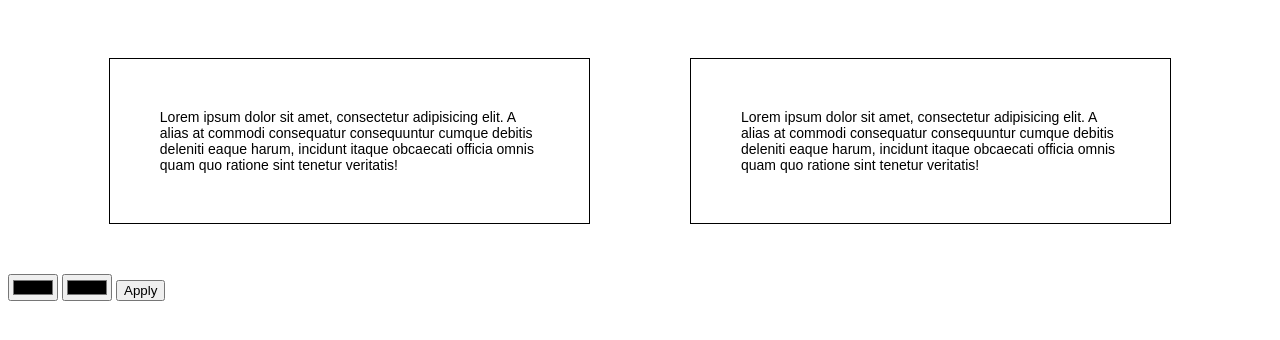
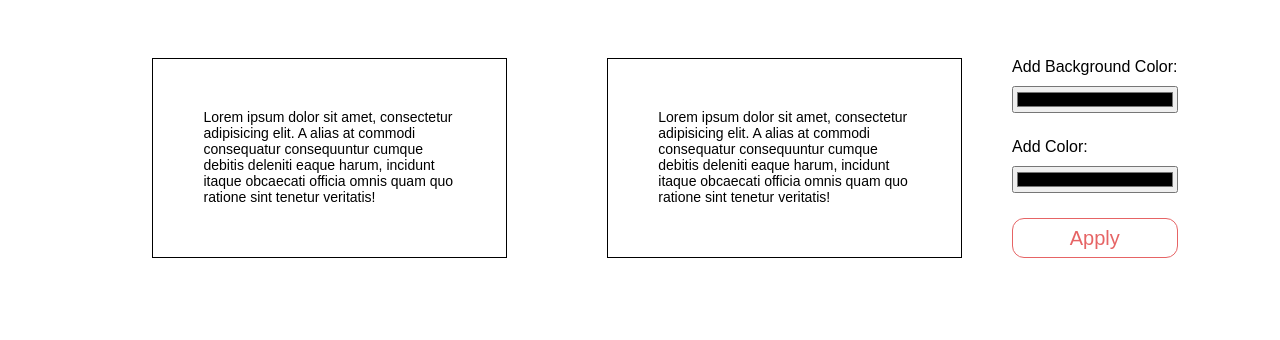
Before and after one commit to elidamaruqyan/aca-homeworks, a plain HTML site: page homework17/changeParColor/index.html in a window 1280 px wide. Drawn offline with Linux system fonts and the light colour scheme.

Commit message:
updated version

```diff
--- a/homework17/changeParColor/index.html
+++ b/homework17/changeParColor/index.html
@@ -18,13 +18,19 @@
         debitis
         deleniti eaque harum, incidunt itaque obcaecati officia omnis quam quo ratione sint tenetur veritatis!
     </div>
-</div>
-<div class="color-controler">
-    <input name="color-picker" type="color" id="bg-color-picker"/>
 
-    <input name="color-picker" type="color" id="color-picker"/>
+    <div class="color-controller">
+        <label for="bg-color-picker">
+            Add Background Color:
+            <input name="color-picker" type="color" id="bg-color-picker" class="color-input"/>
+        </label>
+        <label for="color-picker">
+            Add Color:
+            <input name="color-picker" type="color" id="color-picker" class="color-input"/>
+        </label>
 
-    <button id="apply">Apply</button>
+        <button id="apply">Apply</button>
+    </div>
 </div>
 
 
--- a/homework17/changeParColor/style.css
+++ b/homework17/changeParColor/style.css
@@ -1,13 +1,46 @@
 .wrapper {
     display: flex;
     justify-content: center;
+    padding: 50px 0;
+    font-family: Arial;
 }
 
 .paragraphs {
-    max-width: 30%;
-    font-family: Arial;
+    max-width: 20%;
     font-size: 14px;
     border: 1px solid black;
-    margin: 50px;
+    margin: 0 50px;
     padding: 50px;
 }
+
+.color-controller {
+    max-width: 60%;
+    display: flex;
+    justify-content: center;
+    flex-direction: column;
+}
+
+.color-controller label {
+    min-width: 30%;
+    margin-bottom: 25px;
+}
+
+.color-input {
+    width: 100%;
+    display: block;
+    margin-top: 10px;
+}
+
+#apply {
+    height: 40px;
+    color: #e66465;
+    background-color: unset;
+    font-size: 20px;
+    border: 1px solid #e66465;
+    border-radius: 12px;
+    cursor: pointer;
+}
+
+#apply:focus {
+    outline: none;
+}
```
